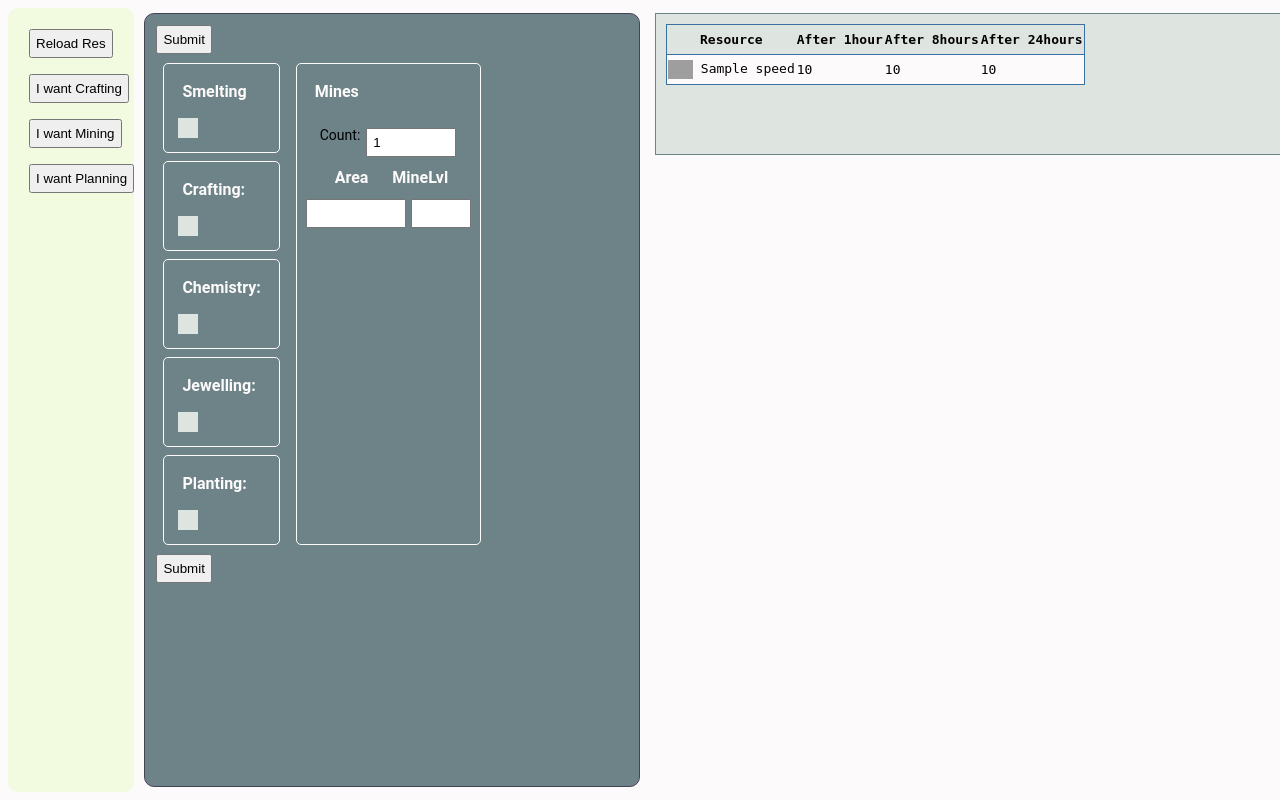
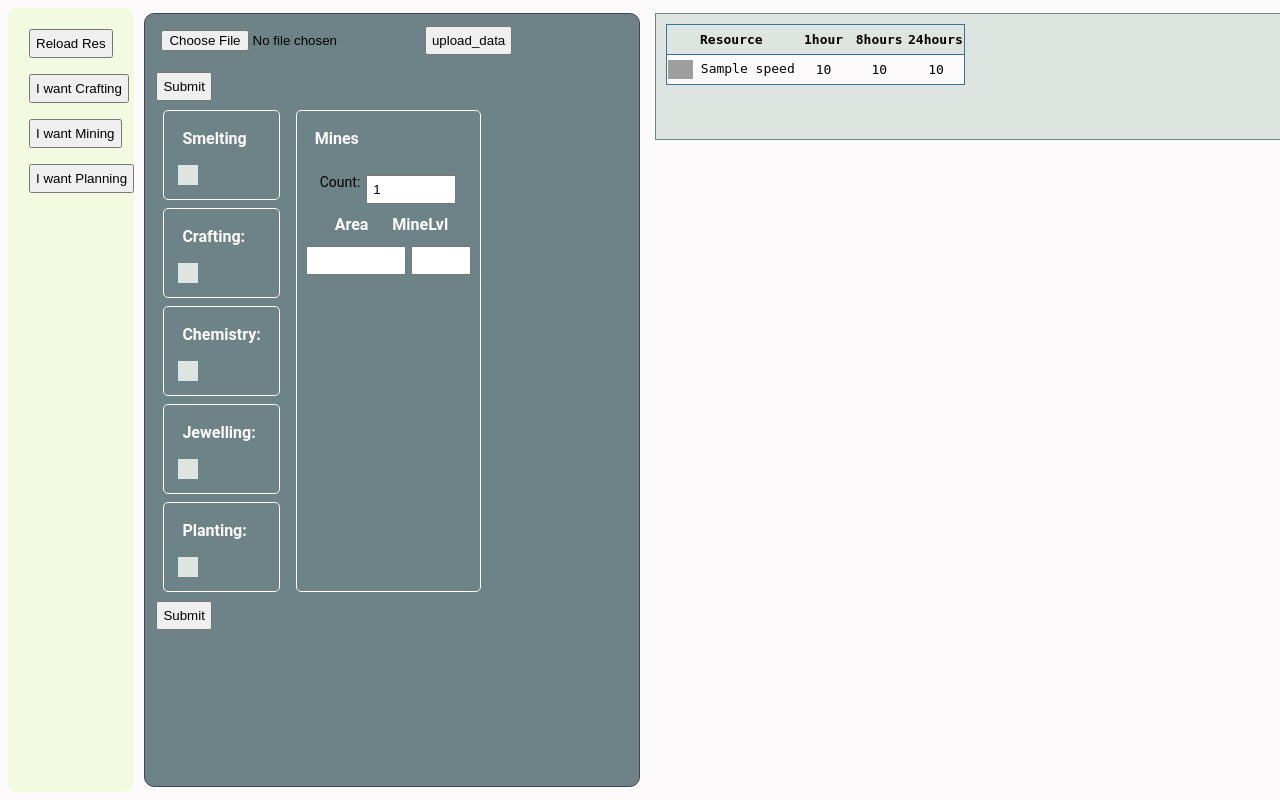
Before and after one commit to annkapul/DeepTownHelper, a FastAPI app: template templates/planner.html in a window 1280 px wide; the page is wider, and only the part inside the window is pictured. Run offline with FastAPI, Linux system fonts and the light colour scheme; the template is opened without the code that fills it: most values are stand-ins (such as "Sample title", 1, 10 or a date in 2020); grey boxes are pictures that could not be loaded.

Commit message:
Proper align for values in table

```diff
--- a/static/styles.css
+++ b/static/styles.css
@@ -178,6 +178,11 @@ table.planning > tbody > tr {
     height: 30px;
 }
 
+table.planning > tbody > tr > td:not(:first-child) {
+    text-align: right;
+    padding: 0px 20px;
+}
+
 table.planning > tbody > tr:nth-child(2n)  {
     border: 1px solid #3871a2;
     background-color: var(--main-bg-color);
--- a/templates/planner.html
+++ b/templates/planner.html
@@ -10,14 +10,14 @@
 <body class="planner_page">
     {{ macros.menu() }}
     <div class="in_planner">
+        <!-- <form method="get" action="download_planner">
+                <input type="submit" value="Download input data"/>
+        </form> -->
+        <form method="get" action="upload_planner" enctype="multipart/form-data">
+            <input type="file" name="file" id="fileToUpload">
+            <input type="submit" value="upload_data" name="submit">
+        </form>
         <form method="get" action="planner">
-            <!-- <form method="get" action="download_planner">
-                <input type="submit" value="Download input data"/>
-            </form>
-            <form method="get" action="upload_planner" enctype="multipart/form-data">
-                <input type="file" name="file" id="fileToUpload">
-                <input type="submit" value="Upload data" name="submit">
-            </form> -->
             <input type="submit"/>
             <div class="two-col">
                 <div>
@@ -104,13 +104,13 @@
         <table class="planning">
 
             <th>Resource</th>
-            <th>After 1hour</th>
-            <th>After 8hours</th>
-            <th>After 24hours</th>
+            <th>1hour</th>
+            <th>8hours</th>
+            <th>24hours</th>
 
         {% for speed, quantity_1h, quantity_8h, quantity_1d in result  %}
 
-            <tr>
+            <tr >
         {% set img_url = (speed.item.key|lower|replace('_', '-') | replace('
                 ', '-'))  ~ '.png' %}
                 <td>
```
Also changed, not shown: images/diethyl-ether.png (renamed from images/diethyl-alcohol.png), images/ethanol.png (renamed from images/aluminium-bottle-ethanol.png), images/sulfuric-acid.png (renamed from images/flask-sulfuric-acid.png).
